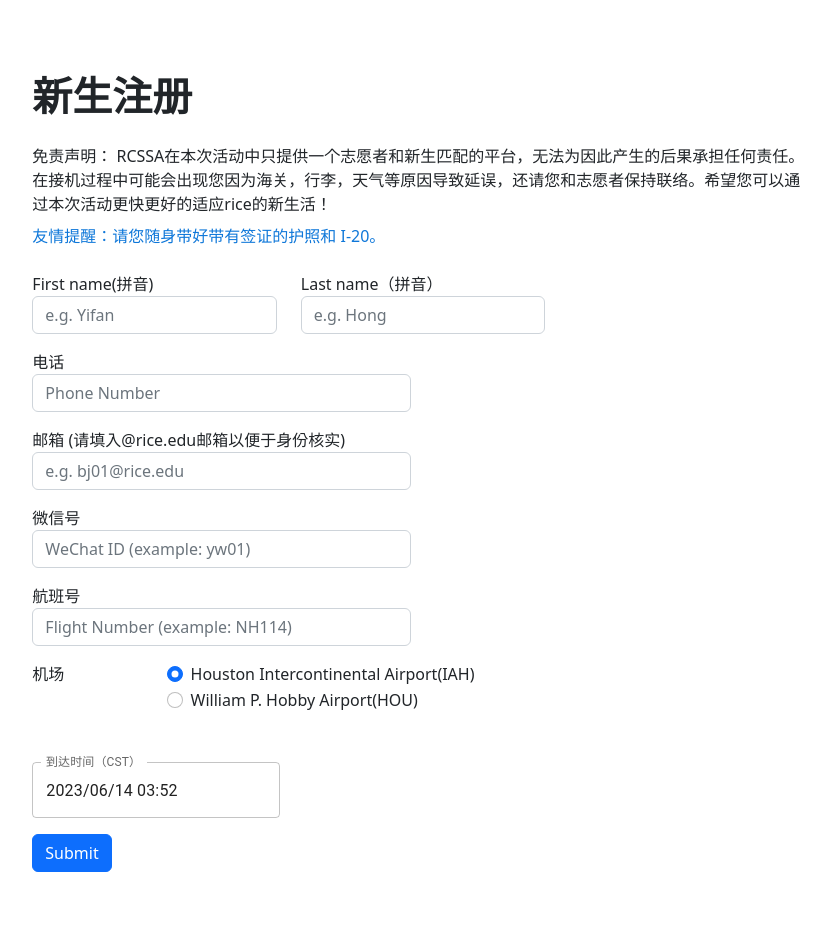
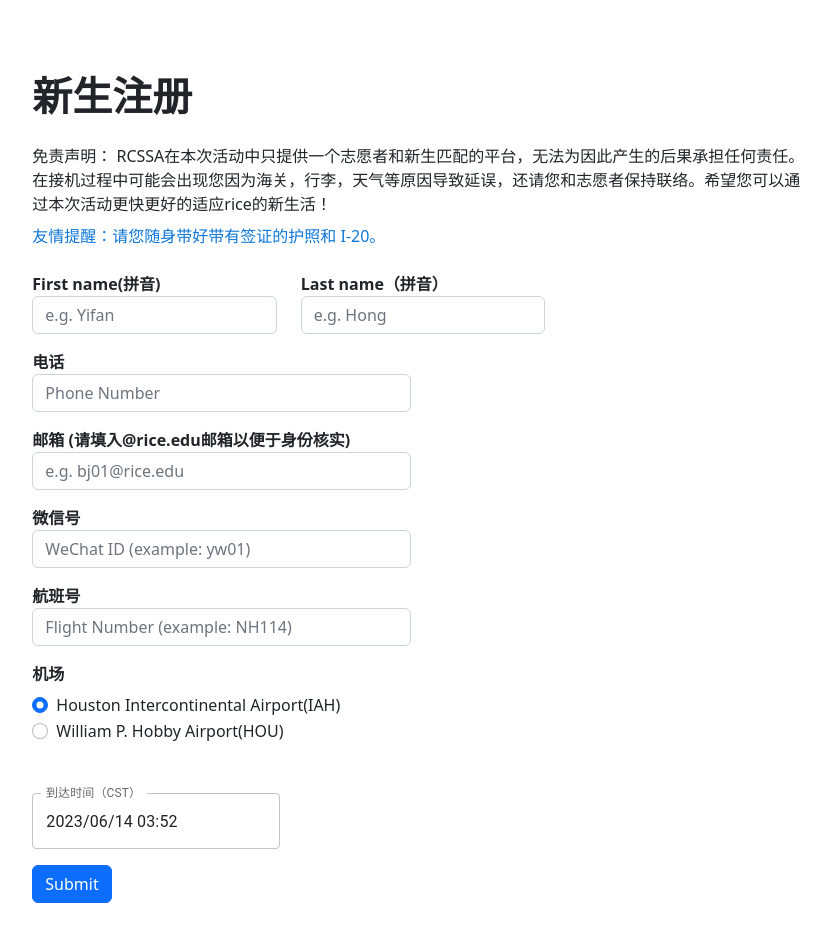
Before and after one commit to RCSSA/Freshmen-Airport-Pickup-Frontend, a React (Create React App) app in the folder airport-pickup/: page /nstudent in a window 1280 px wide. Shown: the top 942 px of the page, without its empty margins (217-1048 px from the left). Built offline with nearby package versions, Linux system fonts and the light colour scheme.

Commit message:
bold font

```diff
--- a/airport-pickup/src/pages/newStudentPage.js
+++ b/airport-pickup/src/pages/newStudentPage.js
@@ -98,7 +98,9 @@ export default function NewStudentPage() {
               <form class="needs-validation" onSubmit={handleSubmit} novalidate>
                 <div class="row form-row">
                   <div class="col-md-4 mb-3">
+                    <b>
                       <label for="validationCustom01">First name(拼音)</label>
+                    </b>
                     <input
                       type="text"
                       class="form-control"
@@ -110,7 +112,9 @@ export default function NewStudentPage() {
                     <div class="valid-feedback">Looks good!</div>
                   </div>
                   <div class="col-md-4 mb-3">
+                    <b>
                       <label for="validationCustom02">Last name（拼音）</label>
+                    </b>
                     <input
                       type="text"
                       class="form-control"
@@ -124,7 +128,10 @@ export default function NewStudentPage() {
                 </div>
                 <div class="row form-row">
                   <div class="col-md-6 mb-3">
+                    <b>
+                      {" "}
                       <label for="validationCustom03">电话</label>
+                    </b>
                     <input
                       type="text"
                       class="form-control"
@@ -141,9 +148,11 @@ export default function NewStudentPage() {
 
                 <div class="row form-row">
                   <div class="col-md-6 mb-3">
+                    <b>
                       <label for="email">
                         邮箱 (请填入@rice.edu邮箱以便于身份核实)
                       </label>
+                    </b>
                     <input
                       type="email"
                       class="form-control"
@@ -161,7 +170,10 @@ export default function NewStudentPage() {
 
                 <div class="row form-row">
                   <div class="col-md-6 mb-3">
-                    <label for="validationCustom05">微信号</label>
+                    <b>
+                      {" "}
+                      <label for="validationCustom05">微信号</label>{" "}
+                    </b>
                     <input
                       type="text"
                       class="form-control"
@@ -179,7 +191,9 @@ export default function NewStudentPage() {
 
                 <div class="row form-row">
                   <div class="col-md-6 mb-3">
+                    <b>
                       <label for="validationCustom06">航班号</label>
+                    </b>
                     <input
                       type="text"
                       class="form-control"
@@ -195,7 +209,9 @@ export default function NewStudentPage() {
                 </div>
 
                 <div class="row">
+                  <b>
                     <legend class="col-form-label col-sm-2 pt-0">机场</legend>
+                  </b>
                   <div class="col-sm-10">
                     <div class="form-check">
                       <input
```
Lines whose indentation alone changed are shown as unchanged.
